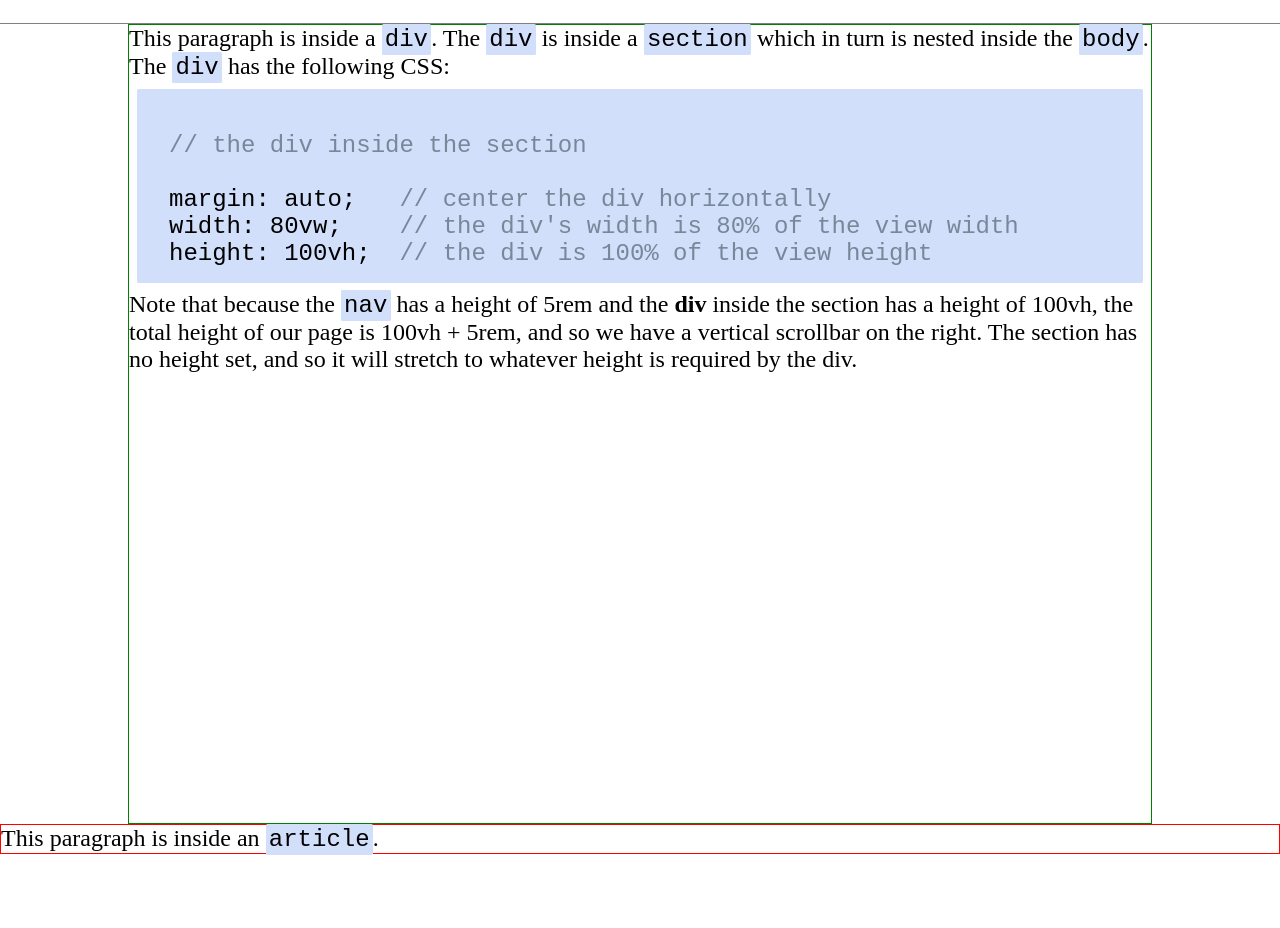
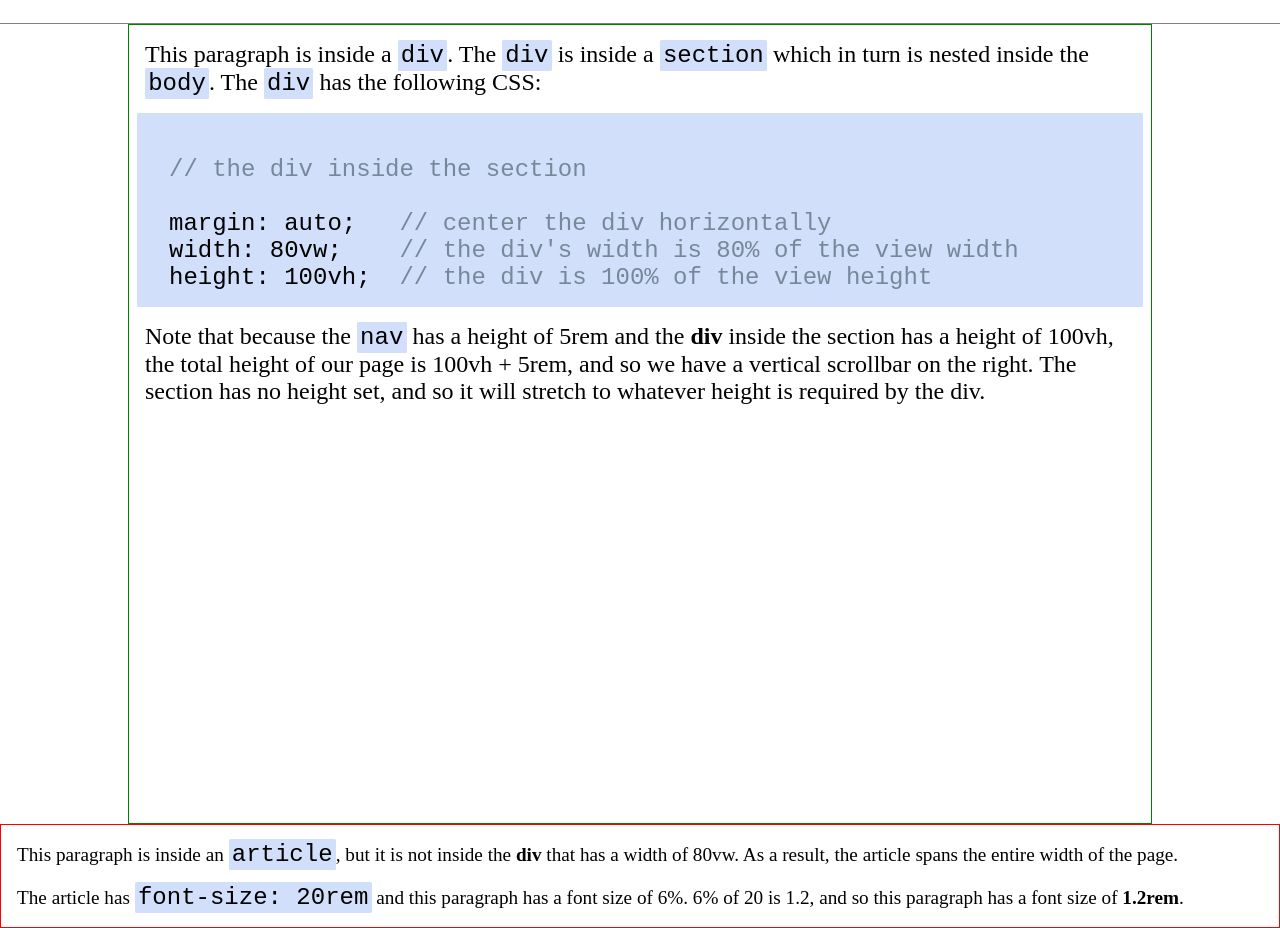
Before and after one commit to Hallelujah78/October-Site, a plain HTML site: page size_position.html in a window 1280 px wide. Shown: the part 56-984 px from the top of the page. Before the commit the page ends 911 px from the top, so only its background shows below. Drawn offline with Linux system fonts and the light colour scheme.

Commit message:
add content to size_position.html
added styles for size_position.html.

```diff
--- a/size_position.html
+++ b/size_position.html
@@ -56,7 +56,10 @@ height: 100vh;  <span class="comment">// the div is 100% of the view height</spa
                 div.</p>
         </div>
         <article>
-            <p>This paragraph is inside an <code>article</code>.</p>
+            <p>This paragraph is inside an <code>article</code>, but it is not inside the <b>div</b> that has a width of
+                80vw. As a result, the article spans the entire width of the page.</p>
+            <p>The article has <code>font-size: 20rem</code> and this paragraph has a font size of 6%. 6% of 20 is 1.2,
+                and so this paragraph has a font size of <b>1.2rem</b>.</p>
         </article>
     </section>
 
--- a/style.css
+++ b/style.css
@@ -113,12 +113,17 @@ span.comment {
 
 
 p {
-    /* font-size: 1.5rem; */
     font-size: 1.5rem;
+    margin: 1rem;
 }
 
 article {
     border: red solid 1px;
     width: 100%;
     height: fit-content;
+    font-size: 20rem;
 }
+
+article p {
+    font-size: 6%;
+}
```
